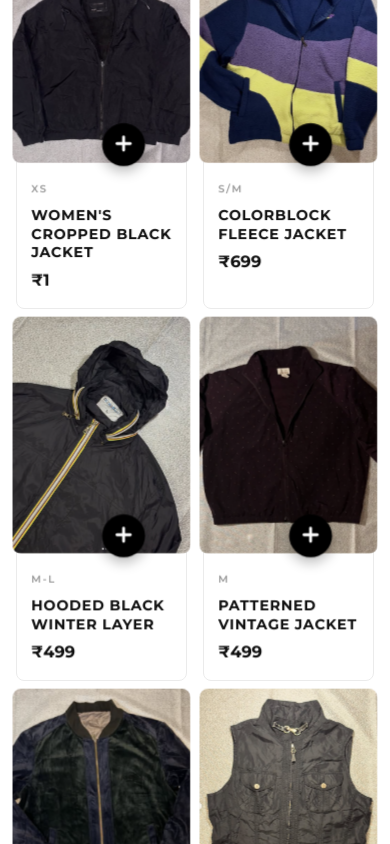
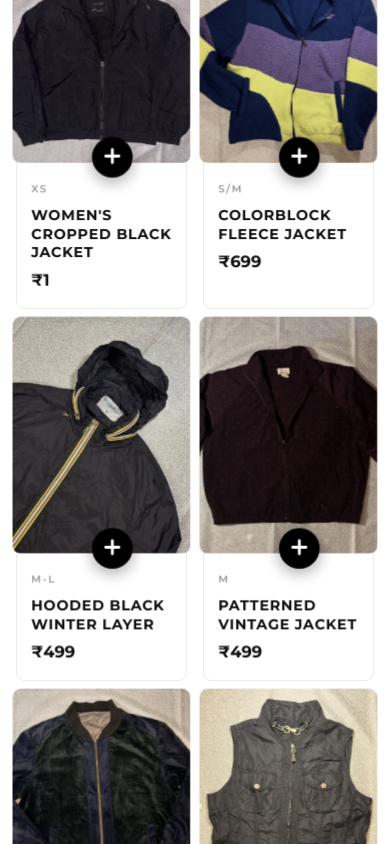
Before and after one commit to Yuvankarthic/Ware-house-Thriftzz-_-Yuvan, a React (Vite) app: page / in a window 390 px wide. Shown: the part 1220-2064 px from the top of the page. Built offline with nearby package versions, Linux system fonts and the light colour scheme.

Commit message:
style: final fine-tuning of mobile plus button position

```diff
--- a/src/styles/ProductCard.css
+++ b/src/styles/ProductCard.css
@@ -62,23 +62,24 @@
     /* Slightly more rounded for the 'pop' image */
 }
 
-/* 📱 Mobile Plus Button — Bottom middle of image */
+/* 📱 Mobile Plus Button — Positioned specifically at bottom-center-left */
 .mobile-plus-btn {
     display: none;
     /* Hidden by default (Desktop) */
     position: absolute;
-    bottom: 0;
-    /* Align to bottom of image */
-    left: 50%;
-    transform: translate(-50%, 50%);
-    /* Float it right on the edge */
-    width: 38px;
-    height: 38px;
+    bottom: -10px;
+    /* Bit more down */
+    left: 45%;
+    /* Slightly more to the left */
+    transform: translateX(-50%);
+    width: 36px;
+    /* Slightly smaller/unique */
+    height: 36px;
     background-color: #000;
     color: #fff;
     border: none;
     border-radius: 50%;
-    box-shadow: 0 4px 12px rgba(0, 0, 0, 0.3);
+    box-shadow: 0 4px 14px rgba(0, 0, 0, 0.35);
     z-index: 10;
     align-items: center;
     justify-content: center;
```
